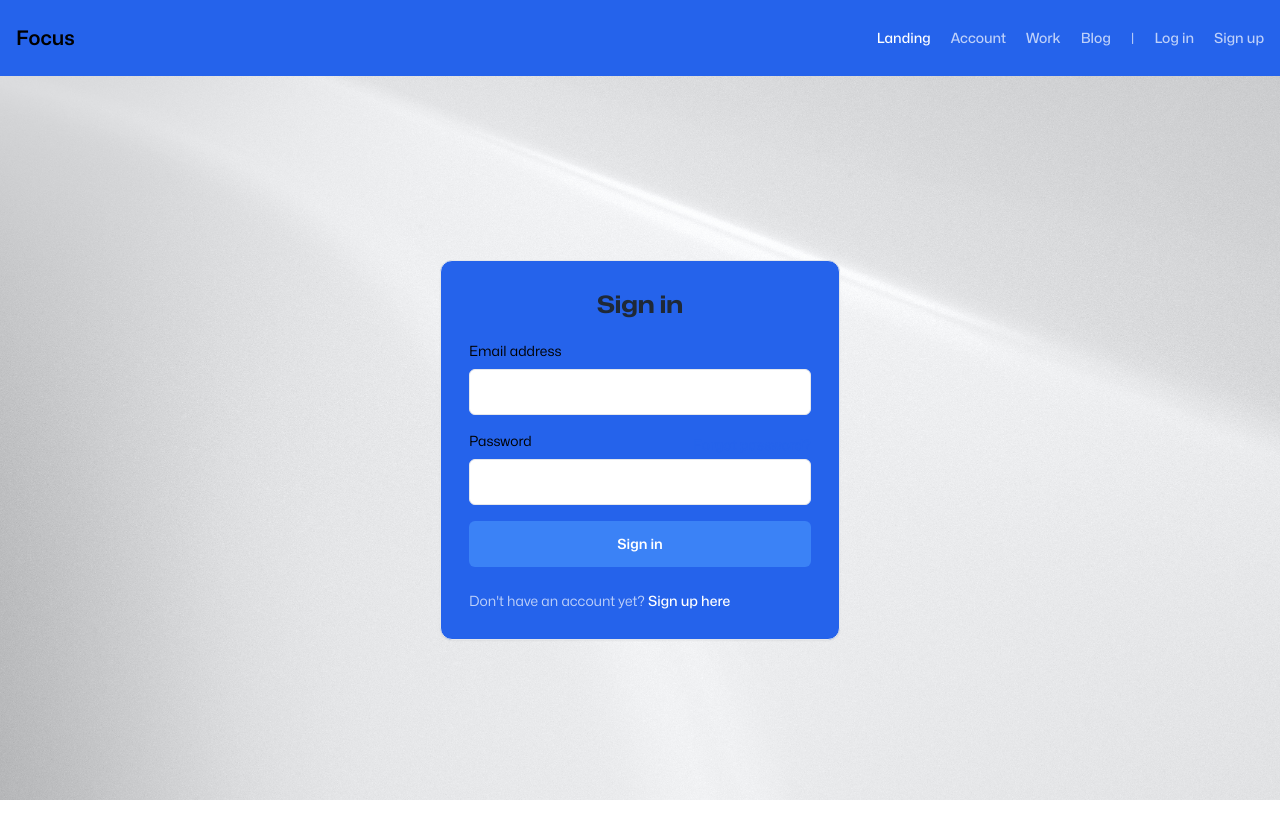
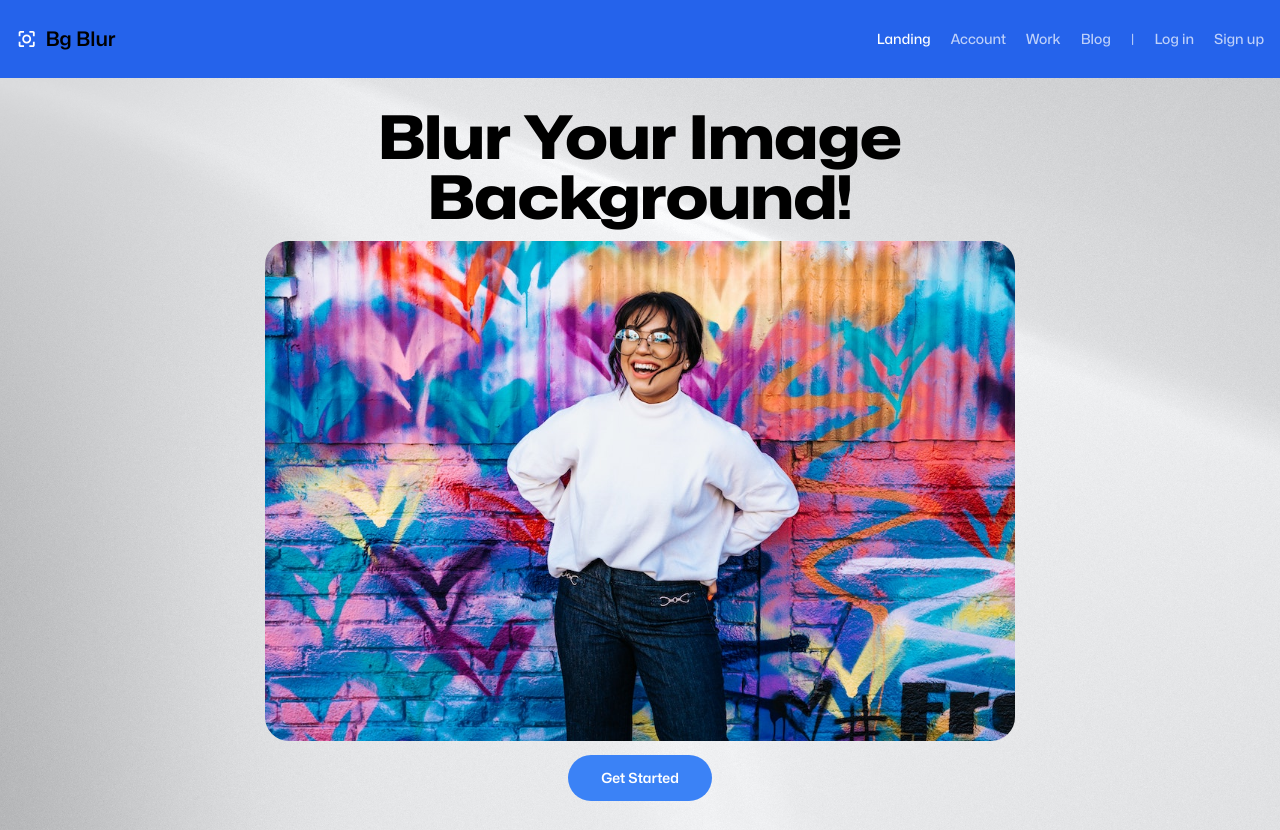
Before and after one commit to ConkCodes/bgblur-frontend, a React (Vite) app: page / in a window 1280 px wide. Before the commit the page ends 800 px from the top, so only its background shows below. Built offline with nearby package versions, Linux system fonts and the light colour scheme.

Commit message:
wroked on nav

```diff
--- a/index.html
+++ b/index.html
@@ -5,7 +5,7 @@
     <link rel="icon" type="image/svg+xml" href="src/assets/focus.svg" />
     <link rel="preload" href="src/fonts/Mona-Sans.woff2" as="font" type="font/woff2" crossorigin>
     <meta name="viewport" content="width=device-width, initial-scale=1.0" />
-    <title>Focus</title>
+    <title>Bg Blur</title>
   </head>
   <body>
     <div id="root"></div>
--- /dev/null
+++ b/src/components/Focus.jsx
@@ -0,0 +1,6 @@
+
+export function Focus(props) {
+  return (
+    <svg xmlns="http://www.w3.org/2000/svg" width="1em" height="1em" viewBox="0 0 24 24" {...props}><path fill="currentColor" d="M5 21q-.825 0-1.413-.588T3 19v-4h2v4h4v2H5Zm10 0v-2h4v-4h2v4q0 .825-.588 1.413T19 21h-4ZM3 9V5q0-.825.588-1.413T5 3h4v2H5v4H3Zm16 0V5h-4V3h4q.825 0 1.413.588T21 5v4h-2Zm-7 8q-2.075 0-3.538-1.463T7 12q0-2.075 1.463-3.538T12 7q2.075 0 3.538 1.463T17 12q0 2.075-1.463 3.538T12 17Zm0-2q1.25 0 2.125-.875T15 12q0-1.25-.875-2.125T12 9q-1.25 0-2.125.875T9 12q0 1.25.875 2.125T12 15Zm0-3Z"></path></svg>
+  )
+}
--- a/src/components/Nav.jsx
+++ b/src/components/Nav.jsx
@@ -1,10 +1,12 @@
+import {Focus} from './Focus';
 
 function Nav() {
   return (
     <header className="flex flex-wrap sm:justify-start sm:flex-nowrap z-50 w-full bg-blue-600 text-sm py-4 sm:py-6">
       <nav className="max-w-[85rem] w-full mx-auto px-4 sm:flex sm:items-center sm:justify-between" aria-label="Global">
         <div className="flex items-center justify-between">
-          <a className="flex-none text-xl font-semibold dark:text-white" href="#">Focus</a>
+          <Focus className="text-3xl mr-2 text-white"/>
+          <a className="flex-none text-xl font-semibold dark:text-white" href="#">Bg Blur</a>
           <div className="sm:hidden">
             <button type="button" class="hs-collapse-toggle p-2 inline-flex justify-center items-center gap-2 rounded-md border font-medium bg-white text-gray-700 shadow-sm align-middle hover:bg-gray-50 focus:outline-none focus:ring-2 focus:ring-offset-2 focus:ring-offset-white focus:ring-blue-600 transition-all text-sm" data-hs-collapse="#navbar-collapse-with-animation" aria-controls="navbar-collapse-with-animation" aria-label="Toggle navigation">
               <svg className="hs-collapse-open:hidden w-4 h-4" width="16" height="16" fill="currentColor" viewBox="0 0 16 16">
--- a/src/containers/App.jsx
+++ b/src/containers/App.jsx
@@ -8,7 +8,7 @@ class App extends Component {
 		super();
 	}
 	render() {
-    const v = true;
+    const v = false;
     if(v) {
       return (
         <div>
```
Also changed, not shown: src/assets/focus.svg.
